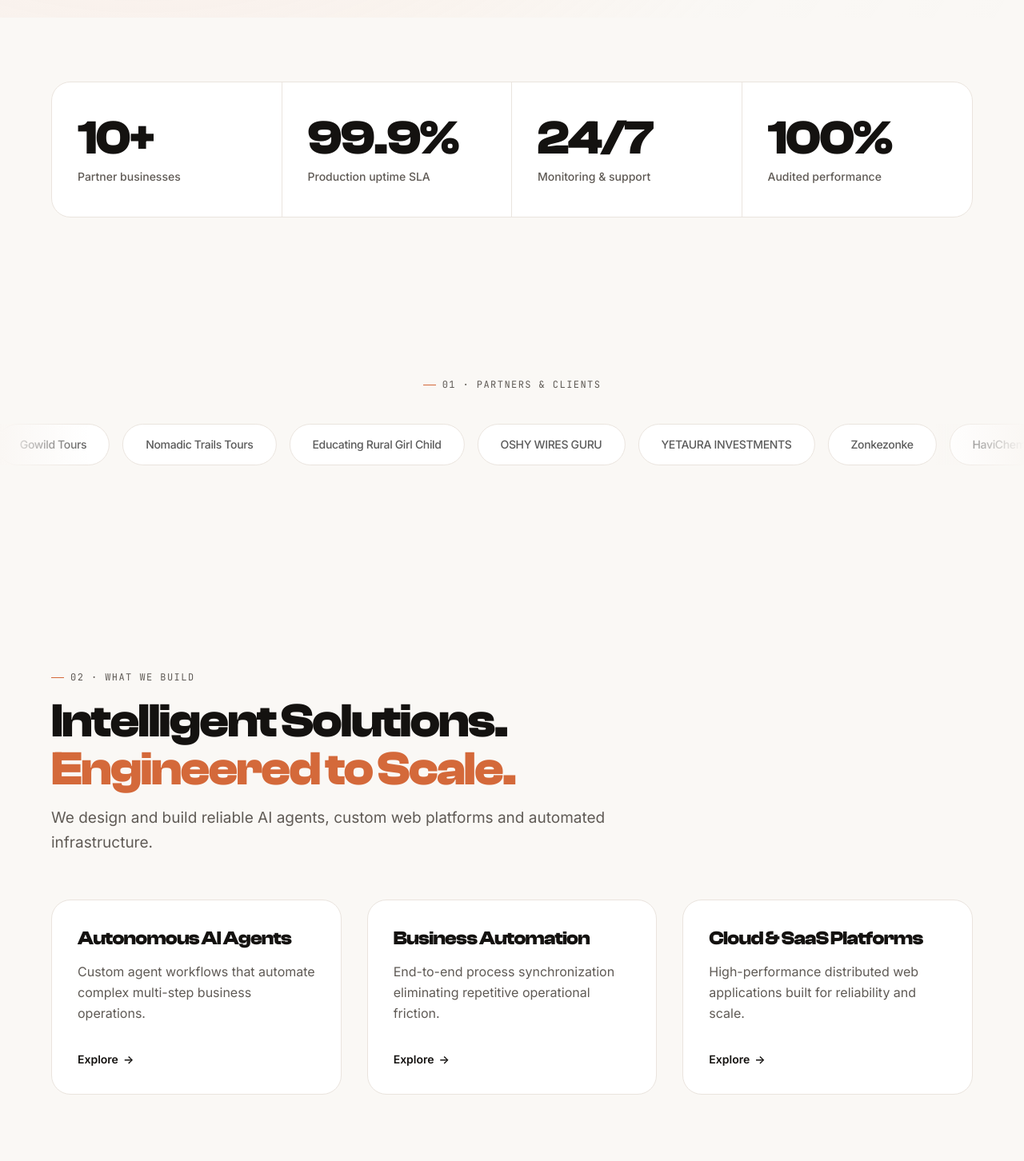
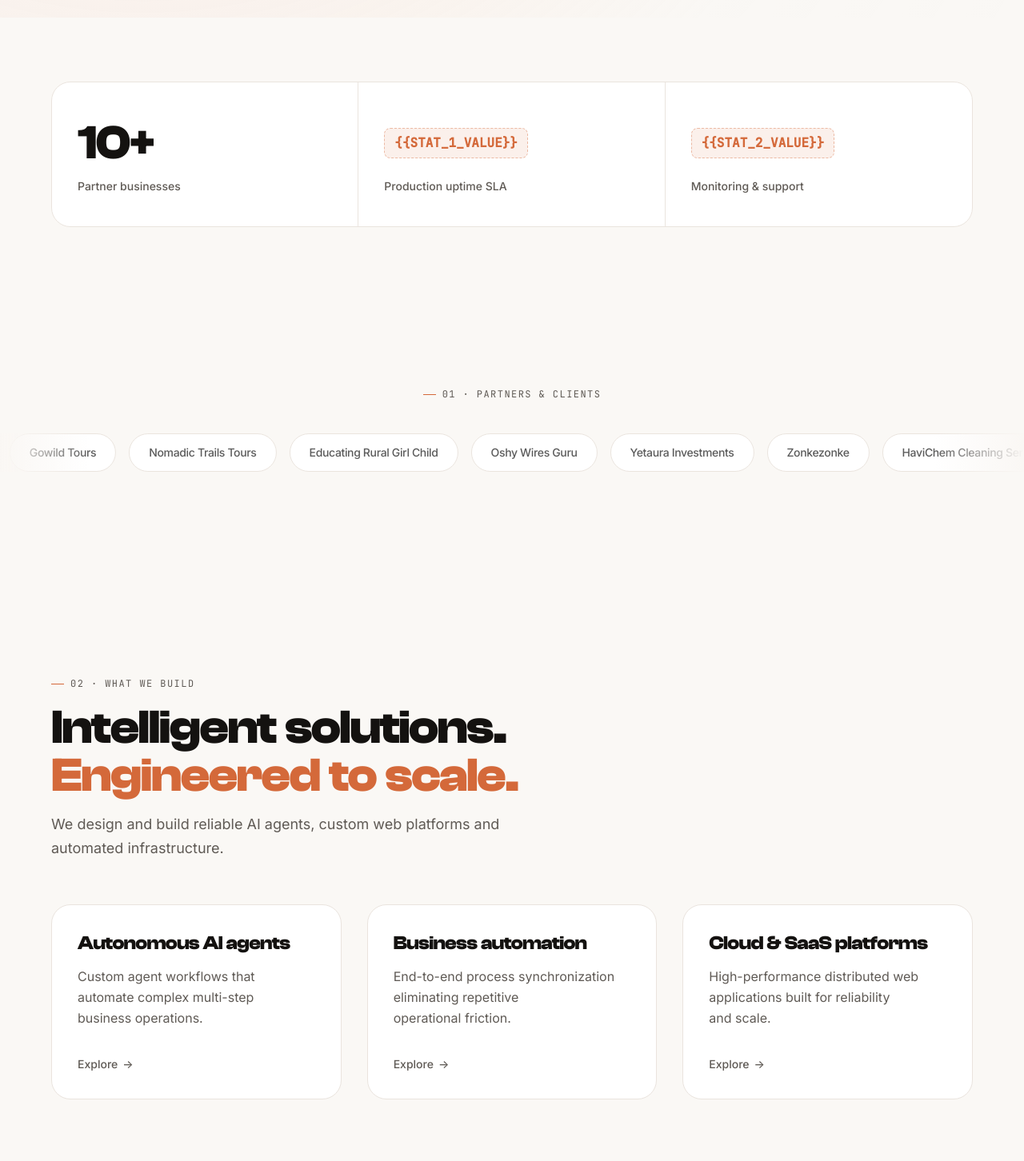
Before and after one commit to tinoe0404/frantendX, a Next.js app: page / in a window 1280 px wide. Shown: the part 778-2230 px from the top of the page at 80% size. Built offline with nearby package versions, Linux system fonts and the light colour scheme; a web font is replaced by a local one.

Commit message:
refactor: update UI component copy, stats placeholders, and branding layouts across app

```diff
--- a/src/components/MarqueeTicker.tsx
+++ b/src/components/MarqueeTicker.tsx
@@ -7,8 +7,8 @@ const clients = [
   "Gowild Tours",
   "Nomadic Trails Tours",
   "Educating Rural Girl Child",
-  "OSHY WIRES GURU",
-  "YETAURA INVESTMENTS",
+  "Oshy Wires Guru",
+  "Yetaura Investments",
   "Zonkezonke",
 ];
 
@@ -42,7 +42,7 @@ export function MarqueeTicker() {
           {doubled.map((client, i) => (
             <div
               key={i}
-              className="flex items-center justify-center px-7 h-13 rounded-full border border-[#EAE4DE] dark:border-[#2B2724] bg-[#FFFFFF] dark:bg-[#1D1A17] shrink-0 transition-colors duration-150"
+              className="flex items-center justify-center h-12 px-6 rounded-full border border-[#EAE4DE] dark:border-[#2B2724] bg-[#FFFFFF] dark:bg-[#1D1A17] shrink-0 transition-colors duration-150"
             >
               <span className="text-sm font-medium tracking-tight text-[#5F5A55] dark:text-[#A09A93] grayscale hover:text-[#141210] dark:hover:text-[#FAF7F4] transition-colors whitespace-nowrap">
                 {client}
--- a/src/components/StatsCounter.tsx
+++ b/src/components/StatsCounter.tsx
@@ -18,33 +18,30 @@ function AnimatedNumber({ value, suffix = "" }: { value: number; suffix?: string
   return <motion.span ref={ref}>{display}</motion.span>;
 }
 
-// TODO: Verify exact historical count of delivered client projects across all past contracts (50+ was previously listed without audit logs).
-// Defensible and verified metrics based on active client engagements and infrastructure SLAs:
+// TODO: Replace {{STAT_1_VALUE}} and {{STAT_2_VALUE}} with verified infrastructure SLAs and production uptime metrics from verified monitoring dashboards. Do not invent numbers.
+// Alternatively, replace with verifiable portfolio metrics such as:
+// - 3 Proprietary platforms built & operated (Zonkezonke, Gowild, HaviChem)
+// - 100% IP & source code transferred
 const stats = [
   {
+    isAnimated: true,
     value: 10,
     suffix: "+",
+    display: "10+",
     label: "Partner businesses",
     // Verified against active portfolio clients
   },
   {
-    value: 99.9,
-    suffix: "%",
+    isAnimated: false,
+    display: "{{STAT_1_VALUE}}",
     label: "Production uptime SLA",
-    // Standard cloud infrastructure SLA target
-    isDecimal: true,
+    // TODO: Verify exact historical production uptime SLA metric from cloud telemetry logs
   },
   {
-    value: 24,
-    suffix: "/7",
+    isAnimated: false,
+    display: "{{STAT_2_VALUE}}",
     label: "Monitoring & support",
-    // Continuous system monitoring availability
-  },
-  {
-    value: 100,
-    suffix: "%",
-    label: "Audited performance",
-    // Automated Lighthouse and accessibility audit target
+    // TODO: Verify contractual response time and coverage hours from service agreements
   },
 ];
 
@@ -52,28 +49,42 @@ export function StatsCounter() {
   return (
     <div className="w-full">
       <div className="rounded-[24px] border border-[#EAE4DE] dark:border-[#2B2724] bg-[#FFFFFF] dark:bg-[#1D1A17] overflow-hidden">
-        <div className="grid grid-cols-1 sm:grid-cols-2 lg:grid-cols-4 divide-y sm:divide-y-0 sm:divide-x divide-[#EAE4DE] dark:divide-[#2B2724]">
-          {stats.map((stat, i) => (
+        <div className="grid grid-cols-1 md:grid-cols-3 divide-y md:divide-y-0 md:divide-x divide-[#EAE4DE] dark:divide-[#2B2724]">
+          {stats.map((stat, i) => {
+            const isPlaceholder = stat.display.startsWith("{{");
+
+            return (
               <motion.div
                 key={i}
                 initial={{ opacity: 0, y: 16 }}
                 whileInView={{ opacity: 1, y: 0 }}
                 viewport={{ once: true }}
                 transition={{ duration: 0.5, delay: i * 0.08 }}
-              className="px-8 py-10 flex flex-col items-start justify-center"
+                className="min-w-0 px-6 sm:px-8 py-8 sm:py-10 flex flex-col items-start justify-center overflow-hidden"
               >
-              <p className="text-4xl sm:text-5xl lg:text-6xl font-extrabold tracking-tight text-[#141210] dark:text-[#FAF7F4] font-headline mb-2">
-                {stat.isDecimal ? (
-                  <span>99.9%</span>
+                {/* Fixed height container to keep labels baseline-aligned across all 3 columns */}
+                <div className="h-14 sm:h-16 lg:h-18 flex items-center mb-2 max-w-full overflow-hidden">
+                  {stat.isAnimated && stat.value !== undefined ? (
+                    <p className="text-4xl sm:text-5xl lg:text-6xl font-extrabold tracking-[-0.02em] [word-spacing:0.08em] text-[#141210] dark:text-[#FAF7F4] font-headline max-w-full truncate">
+                      <AnimatedNumber value={stat.value} suffix={stat.suffix} />
+                    </p>
+                  ) : isPlaceholder ? (
+                    <span className="inline-flex items-center px-3 py-1.5 rounded-lg bg-[#D4693A]/10 border border-dashed border-[#D4693A]/40 text-[#D4693A] font-mono text-xs sm:text-sm lg:text-base font-semibold tracking-normal max-w-full truncate select-all">
+                      {stat.display}
+                    </span>
                   ) : (
-                  <AnimatedNumber value={stat.value} suffix={stat.suffix} />
+                    <p className="text-4xl sm:text-5xl lg:text-6xl font-extrabold tracking-[-0.02em] [word-spacing:0.08em] text-[#141210] dark:text-[#FAF7F4] font-headline max-w-full truncate">
+                      {stat.display}
+                    </p>
                   )}
-              </p>
-              <p className="text-sm font-medium text-[#5F5A55] dark:text-[#A09A93]">
+                </div>
+
+                <p className="text-sm font-medium text-[#5F5A55] dark:text-[#A09A93] truncate max-w-full">
                   {stat.label}
                 </p>
               </motion.div>
-          ))}
+            );
+          })}
         </div>
       </div>
     </div>
--- a/src/components/layout/Footer.tsx
+++ b/src/components/layout/Footer.tsx
@@ -3,10 +3,10 @@ import { Mail, MapPin, Linkedin, Twitter, Github } from "lucide-react";
 
 const footerLinks = {
   capabilities: [
-    { name: "Autonomous AI Agents", href: "/services" },
-    { name: "Business Automation", href: "/services" },
-    { name: "Cloud & SaaS Platforms", href: "/services" },
-    { name: "Enterprise Custom Systems", href: "/services" },
+    { name: "Autonomous AI agents", href: "/services" },
+    { name: "Business automation", href: "/services" },
+    { name: "Cloud & SaaS platforms", href: "/services" },
+    { name: "Enterprise custom systems", href: "/services" },
   ],
   innovation: [
     { name: "Zonkezonke Platform", href: "/products/zonkezonke" },
@@ -36,16 +36,21 @@ export function Footer() {
 
           {/* Brand Identity Column */}
           <div className="md:col-span-5 space-y-5">
-            <Link href="/" className="inline-flex items-baseline gap-1.5">
-              <span className="text-2xl font-extrabold tracking-tight text-[#141210] dark:text-[#FAF7F4] font-headline">
-                Frantiva
-              </span>
-              <span className="text-xs font-medium text-[#5F5A55] dark:text-[#A09A93]">
-                Technologies
-              </span>
+            <Link href="/" className="inline-flex items-center gap-2.5 group shrink-0">
+              <div className="w-[30px] h-[30px] rounded-[7px] bg-[#141210] dark:bg-[#FAF7F4] text-[#FAF7F4] dark:text-[#141210] flex items-center justify-center font-display font-extrabold text-[15px] leading-none select-none transition-transform group-hover:scale-105">
+                <span>F</span>
+              </div>
+              <div className="flex items-baseline gap-1.5">
+                <span className="font-display text-[22px] font-extrabold tracking-tight text-[#141210] dark:text-[#FAF7F4]">
+                  Frantiva
+                </span>
+                <span className="font-sans text-[13px] font-normal text-[#5F5A55] dark:text-[#A09A93] tracking-[0.02em]">
+                  Technologies
+                </span>
+              </div>
             </Link>
 
-            <p className="body-calm text-sm leading-relaxed max-w-sm">
+            <p className="text-sm text-[#5F5A55] dark:text-[#A09A93] leading-relaxed max-w-[56ch] [text-wrap:pretty]">
               We engineer intelligent AI solutions, custom software and automated systems that help businesses solve complex problems, operate efficiently and scale with confidence.
             </p>
 
@@ -71,7 +76,7 @@ export function Footer() {
 
           {/* Capabilities */}
           <div className="md:col-span-2">
-            <h4 className="text-xs font-semibold uppercase tracking-wider text-[#141210] dark:text-[#FAF7F4] mb-5">
+            <h4 className="font-mono text-[12px] font-normal uppercase tracking-[0.1em] text-[#5F5A55] dark:text-[#A09A93] mb-5">
               Capabilities
             </h4>
             <ul className="space-y-3">
@@ -90,7 +95,7 @@ export function Footer() {
 
           {/* Products & Innovation */}
           <div className="md:col-span-2">
-            <h4 className="text-xs font-semibold uppercase tracking-wider text-[#141210] dark:text-[#FAF7F4] mb-5">
+            <h4 className="font-mono text-[12px] font-normal uppercase tracking-[0.1em] text-[#5F5A55] dark:text-[#A09A93] mb-5">
               Innovation
             </h4>
             <ul className="space-y-3">
@@ -109,10 +114,10 @@ export function Footer() {
 
           {/* Newsletter Column */}
           <div className="md:col-span-3 space-y-4">
-            <h4 className="text-xs font-semibold uppercase tracking-wider text-[#141210] dark:text-[#FAF7F4]">
+            <h4 className="font-mono text-[12px] font-normal uppercase tracking-[0.1em] text-[#5F5A55] dark:text-[#A09A93]">
               Stay informed
             </h4>
-            <p className="text-xs text-[#5F5A55] dark:text-[#A09A93] leading-relaxed">
+            <p className="text-xs text-[#5F5A55] dark:text-[#A09A93] leading-relaxed max-w-[56ch] [text-wrap:pretty]">
               Receive periodic engineering insights and system updates.
             </p>
             <div className="flex gap-2">
@@ -122,7 +127,7 @@ export function Footer() {
                 className="flex-1 h-10 rounded-full px-4 text-xs bg-[#FFFFFF] dark:bg-[#1D1A17] border border-[#EAE4DE] dark:border-[#2B2724] text-[#141210] dark:text-[#FAF7F4] placeholder:text-[#5F5A55] focus:outline-none focus:border-[#D4693A] transition-colors"
               />
               <button
-                className="h-10 px-4 rounded-full bg-[#141210] dark:bg-[#FAF7F4] text-[#FAF7F4] dark:text-[#141210] hover:bg-[#D4693A] dark:hover:bg-[#D4693A] dark:hover:text-white transition-colors"
+                className="h-10 px-4 rounded-full bg-[#141210] dark:bg-[#FAF7F4] text-[#FAF7F4] dark:text-[#141210] hover:bg-[#D4693A] dark:hover:bg-[#D4693A] dark:hover:text-white transition-colors cursor-pointer"
                 aria-label="Subscribe"
               >
                 <Mail className="h-4 w-4" />
--- a/src/components/layout/Navbar.tsx
+++ b/src/components/layout/Navbar.tsx
@@ -79,10 +79,10 @@ export function Navbar() {
             <span>F</span>
           </div>
           <div className="flex items-baseline gap-1.5">
-            <span className="font-display text-[22px] font-extrabold tracking-tight text-[#141210] dark:text-[#FAF7F4] leading-none">
+            <span className="font-display text-[22px] font-extrabold tracking-tight text-[#141210] dark:text-[#FAF7F4]">
               Frantiva
             </span>
-            <span className="font-sans text-[13px] font-normal text-[#5F5A55] dark:text-[#A09A93] tracking-[0.02em] leading-none">
+            <span className="font-sans text-[13px] font-normal text-[#5F5A55] dark:text-[#A09A93] tracking-[0.02em]">
               Technologies
             </span>
           </div>
@@ -154,10 +154,10 @@ export function Navbar() {
                         <span>F</span>
                       </div>
                       <div className="flex items-baseline gap-1.5">
-                        <span className="font-display text-[20px] font-extrabold tracking-tight text-[#141210] dark:text-[#FAF7F4] leading-none">
+                        <span className="font-display text-[20px] font-extrabold tracking-tight text-[#141210] dark:text-[#FAF7F4]">
                           Frantiva
                         </span>
-                        <span className="font-sans text-[12px] font-normal text-[#5F5A55] dark:text-[#A09A93] tracking-[0.02em] leading-none">
+                        <span className="font-sans text-[12px] font-normal text-[#5F5A55] dark:text-[#A09A93] tracking-[0.02em]">
                           Technologies
                         </span>
                       </div>
--- a/src/components/sections/CallToAction.tsx
+++ b/src/components/sections/CallToAction.tsx
@@ -6,9 +6,9 @@ import { Button } from "@/components/ui/button";
 
 export function CallToAction() {
   return (
-    <section className="py-28 md:py-36">
+    <section className="pt-20 pb-10 md:pt-28 md:pb-12">
       <div className="mx-auto max-w-[1200px] px-6">
-        <div className="rounded-[24px] border border-[#EAE4DE] dark:border-[#2B2724] bg-[#FFFFFF] dark:bg-[#1D1A17] p-10 sm:p-14 md:p-20">
+        <div className="rounded-[24px] border border-[#EAE4DE] dark:border-[#2B2724] bg-[#FFFFFF] dark:bg-[#1D1A17] p-8 sm:p-12 md:p-16 text-left">
 
           {/* Eyebrow: Mono format "— 05 · START A CONVERSATION" */}
           <div className="flex items-center gap-2 mb-6 font-mono text-[12px] uppercase tracking-[0.12em] text-[#5F5A55] dark:text-[#A09A93]">
@@ -16,14 +16,14 @@ export function CallToAction() {
             <span>05 · START A CONVERSATION</span>
           </div>
 
-          <div className="max-w-3xl">
-            <h2 className="text-3xl sm:text-5xl lg:text-6xl font-extrabold tracking-tight text-[#141210] dark:text-[#FAF7F4] font-headline leading-[1.06] mb-6">
-              Software That Solves Real Problems.
+          <div className="max-w-3xl flex flex-col items-start text-left">
+            <h2 className="text-[clamp(32px,4vw,52px)] font-extrabold tracking-[-0.02em] [word-spacing:0.08em] [text-wrap:balance] text-[#141210] dark:text-[#FAF7F4] font-headline leading-[1.08] mb-6">
+              <span>Software that solves real problems.</span>
               <br />
-              <span className="text-[#D4693A]">AI That Creates Real Possibilities.</span>
+              <span className="text-[#D4693A]">AI that creates real possibilities.</span>
             </h2>
 
-            <p className="body-calm text-base sm:text-lg mb-10 max-w-[60ch]">
+            <p className="text-base sm:text-lg text-[#5F5A55] dark:text-[#A09A93] leading-relaxed mb-10 max-w-[56ch] [text-wrap:pretty]">
               Partner with Frantiva Technologies to design, engineer, and deploy scalable software platforms and intelligent automated systems.
             </p>
 
--- a/src/components/sections/ProcessTimeline.tsx
+++ b/src/components/sections/ProcessTimeline.tsx
@@ -35,15 +35,15 @@ export function ProcessTimeline() {
           <span>03 · HOW WE WORK</span>
         </div>
 
-        {/* Big 2-line headline */}
-        <h2 className="text-3xl sm:text-5xl lg:text-6xl font-extrabold tracking-tight text-[#141210] dark:text-[#FAF7F4] font-headline mb-4">
-          From First Discovery to
+        {/* Big 2-line headline in sentence case */}
+        <h2 className="text-3xl sm:text-5xl lg:text-6xl font-extrabold tracking-[-0.02em] [word-spacing:0.08em] [text-wrap:balance] text-[#141210] dark:text-[#FAF7F4] font-headline mb-4">
+          From first discovery to
           <br />
-          <span className="text-[#D4693A]">Production Deployment.</span>
+          <span className="text-[#D4693A]">production deployment.</span>
         </h2>
 
-        {/* Optional one-line subtext */}
-        <p className="body-calm text-base sm:text-lg mb-14 max-w-[60ch]">
+        {/* Subtext: max-width 56ch, text-wrap pretty */}
+        <p className="text-base sm:text-lg text-[#5F5A55] dark:text-[#A09A93] leading-relaxed mb-14 max-w-[56ch] [text-wrap:pretty]">
           A proven four-step methodology that delivers predictable engineering outcomes.
         </p>
 
@@ -59,16 +59,16 @@ export function ProcessTimeline() {
               className="rounded-[24px] border border-[#EAE4DE] dark:border-[#2B2724] bg-[#FFFFFF] dark:bg-[#1D1A17] p-8 flex flex-col justify-between"
             >
               <div>
-                {/* Simple numbered circle with orange outline */}
-                <div className="w-11 h-11 rounded-full border-2 border-[#D4693A] flex items-center justify-center font-headline font-bold text-base text-[#D4693A] mb-6">
+                {/* Numbered circle with orange outline */}
+                <div className="w-11 h-11 rounded-full border-2 border-[#D4693A] flex items-center justify-center font-headline font-bold text-base tracking-[-0.005em] [word-spacing:0.08em] text-[#D4693A] mb-6">
                   {item.step}
                 </div>
 
-                <h3 className="text-xl font-bold tracking-tight text-[#141210] dark:text-[#FAF7F4] font-headline mb-2">
+                <h3 className="text-xl font-bold tracking-[-0.005em] [word-spacing:0.08em] [text-wrap:balance] text-[#141210] dark:text-[#FAF7F4] font-headline mb-2">
                   {item.title}
                 </h3>
 
-                <p className="text-sm text-[#5F5A55] dark:text-[#A09A93] leading-relaxed">
+                <p className="text-sm text-[#5F5A55] dark:text-[#A09A93] leading-relaxed max-w-[56ch] [text-wrap:pretty]">
                   {item.description}
                 </p>
               </div>
--- a/src/components/sections/ServicesPreview.tsx
+++ b/src/components/sections/ServicesPreview.tsx
@@ -5,17 +5,17 @@ import { motion } from "framer-motion";
 
 const services = [
   {
-    title: "Autonomous AI Agents",
+    title: "Autonomous AI agents",
     description: "Custom agent workflows that automate complex multi-step business operations.",
     href: "/services",
   },
   {
-    title: "Business Automation",
+    title: "Business automation",
     description: "End-to-end process synchronization eliminating repetitive operational friction.",
     href: "/services",
   },
   {
-    title: "Cloud & SaaS Platforms",
+    title: "Cloud & SaaS platforms",
     description: "High-performance distributed web applications built for reliability and scale.",
     href: "/services",
   },
@@ -31,15 +31,15 @@ export function ServicesPreview() {
           <span>02 · WHAT WE BUILD</span>
         </div>
 
-        {/* Big 2-line headline */}
-        <h2 className="text-3xl sm:text-5xl lg:text-6xl font-extrabold tracking-tight text-[#141210] dark:text-[#FAF7F4] font-headline mb-4">
-          Intelligent Solutions.
+        {/* Big 2-line headline in sentence case with display font rules */}
+        <h2 className="text-3xl sm:text-5xl lg:text-6xl font-extrabold tracking-[-0.02em] [word-spacing:0.08em] [text-wrap:balance] text-[#141210] dark:text-[#FAF7F4] font-headline mb-4">
+          Intelligent solutions.
           <br />
-          <span className="text-[#D4693A]">Engineered to Scale.</span>
+          <span className="text-[#D4693A]">Engineered to scale.</span>
         </h2>
 
-        {/* Optional one-line subtext */}
-        <p className="body-calm text-base sm:text-lg mb-14 max-w-[60ch]">
+        {/* Subtext: max-width 56ch, text-wrap pretty */}
+        <p className="text-base sm:text-lg text-[#5F5A55] dark:text-[#A09A93] leading-relaxed mb-14 max-w-[56ch] [text-wrap:pretty]">
           We design and build reliable AI agents, custom web platforms and automated infrastructure.
         </p>
 
@@ -55,10 +55,10 @@ export function ServicesPreview() {
               className="rounded-[24px] border border-[#EAE4DE] dark:border-[#2B2724] bg-[#FFFFFF] dark:bg-[#1D1A17] p-8 flex flex-col justify-between hover:border-[#D4693A]/50 transition-colors duration-200"
             >
               <div>
-                <h3 className="text-2xl font-bold tracking-tight text-[#141210] dark:text-[#FAF7F4] font-headline mb-3">
+                <h3 className="text-2xl font-bold tracking-[-0.005em] [word-spacing:0.08em] [text-wrap:balance] text-[#141210] dark:text-[#FAF7F4] font-headline mb-3">
                   {service.title}
                 </h3>
-                <p className="text-base text-[#5F5A55] dark:text-[#A09A93] leading-relaxed mb-8">
+                <p className="text-base text-[#5F5A55] dark:text-[#A09A93] leading-relaxed mb-8 max-w-[56ch] [text-wrap:pretty]">
                   {service.description}
                 </p>
               </div>
@@ -66,7 +66,7 @@ export function ServicesPreview() {
               <div>
                 <Link
                   href={service.href}
-                  className="inline-flex items-center gap-1.5 text-sm font-semibold text-[#141210] dark:text-[#FAF7F4] hover:text-[#D4693A] dark:hover:text-[#D4693A] transition-colors group"
+                  className="inline-flex items-center gap-1.5 text-sm font-medium text-[#5F5A55] hover:text-[#141210] dark:text-[#A09A93] dark:hover:text-[#FAF7F4] transition-colors group"
                 >
                   <span>Explore</span>
                   <span className="group-hover:translate-x-1 transition-transform duration-150">→</span>
```
Also changed, not shown: src/components/sections/InnovationLab.tsx (+9 -9 lines). Lines whose indentation alone changed are shown as unchanged.
